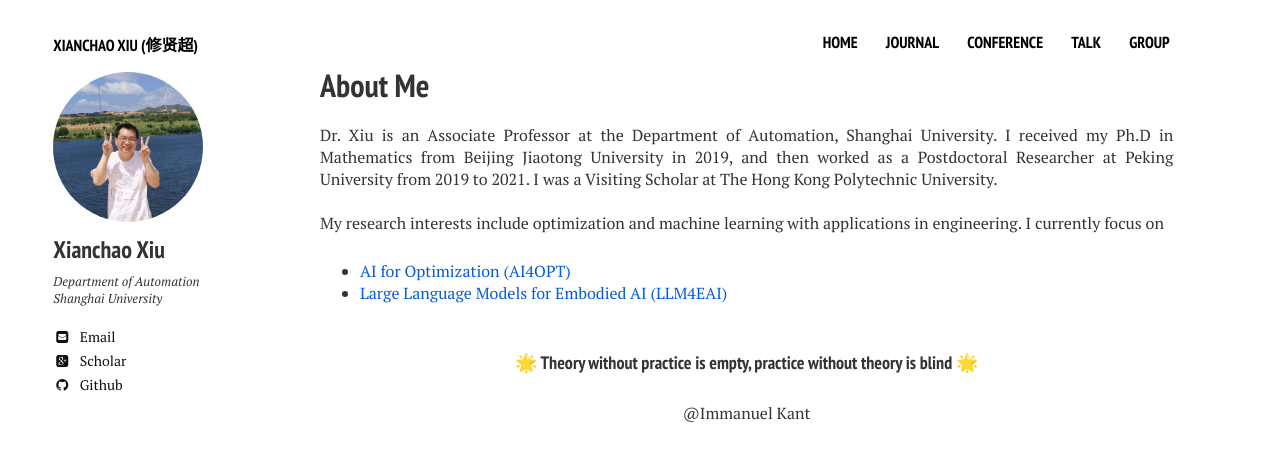
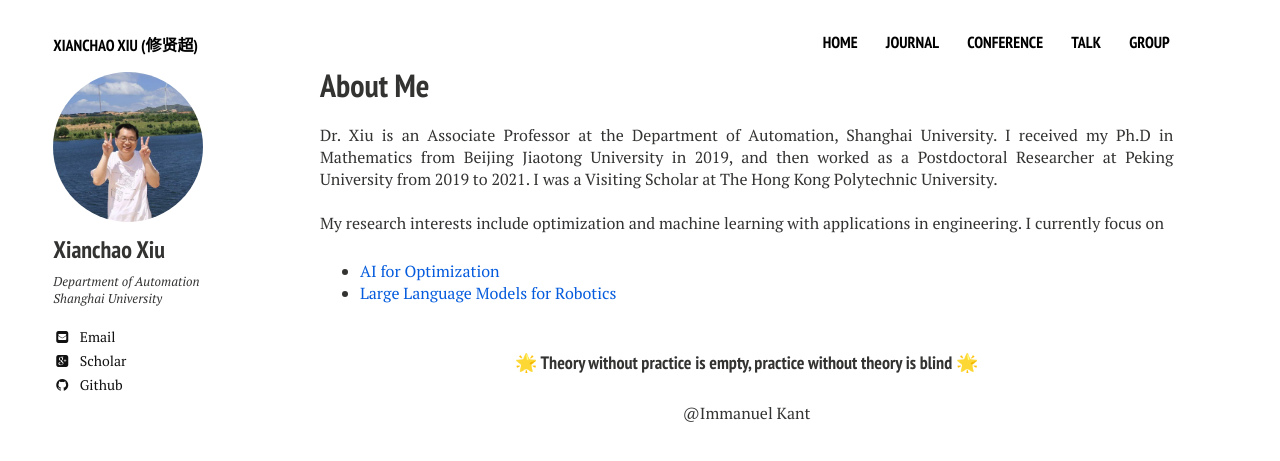
Before and after one commit to xianchaoxiu/xianchaoxiu.github.io, a Jekyll site: the page built from index.md, in a window 1280 px wide. Shown: the top 461 px of the page. Built offline with Jekyll 4.4.1, drawn with Linux system fonts in a browser that asks for light colours; nearby versions of some CDN libraries.

Commit message:
Update home2.html

```diff
--- a/_layouts/home2.html
+++ b/_layouts/home2.html
@@ -35,8 +35,8 @@
 	 My research interests include optimization and machine learning with applications in engineering.
 	 I currently focus on
    <ul>
-      <li> <a href="https://github.com/xianchaoxiu/AI4OPT" class="textlink" target="_blank">AI for Optimization (AI4OPT)</a> </li>
-      <li> <a href="https://github.com/xianchaoxiu/LLM4EAI" class="textlink" target="_blank">Large Language Models for Embodied AI (LLM4EAI)</a> </li> <br>
+      <li> <a href="https://github.com/xianchaoxiu/AI4OPT" class="textlink" target="_blank">AI for Optimization</a> </li>
+      <li> <a href="https://github.com/xianchaoxiu/LLM4RO" class="textlink" target="_blank">Large Language Models for Robotics</a> </li> <br>
     </ul>
 
 
```
